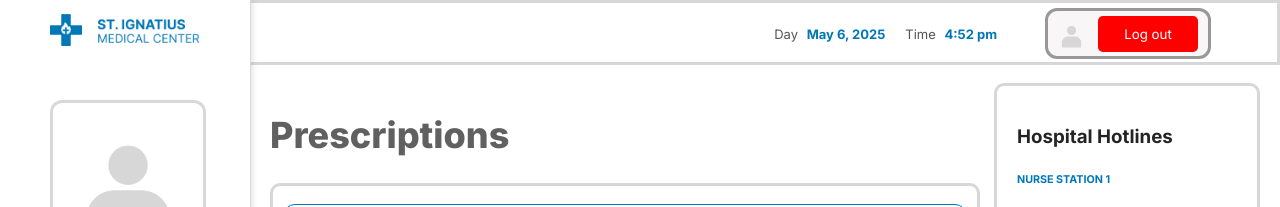
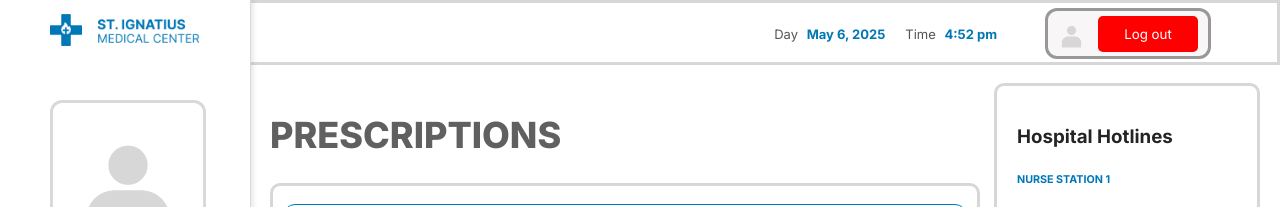
Before and after one commit to vdolera/PIMS, a React (Create React App) app in the folder frontend/: page /profile in a window 1280 px wide. Shown: the top 207 px of the page. Built offline with nearby package versions, Linux system fonts and the light colour scheme; no server answers; a web font is replaced by a local one.

Commit message:
makaka sleep na akis

```diff
--- a/frontend/src/pages/Profile.js
+++ b/frontend/src/pages/Profile.js
@@ -19,7 +19,7 @@ export default function Profile() {
     <Layout username={username} onLogout={handleLogout}>
       <div className='Profile-Content'>
         <div className='image'>
-          <h2 className="Data_Label">Prescriptions</h2>
+          <h2 className="Data_Label">PRESCRIPTIONS</h2>
         </div>
         <div className='Docinfo'>
           <h3 className='FontData'> Hospital Hotlines</h3>
```
